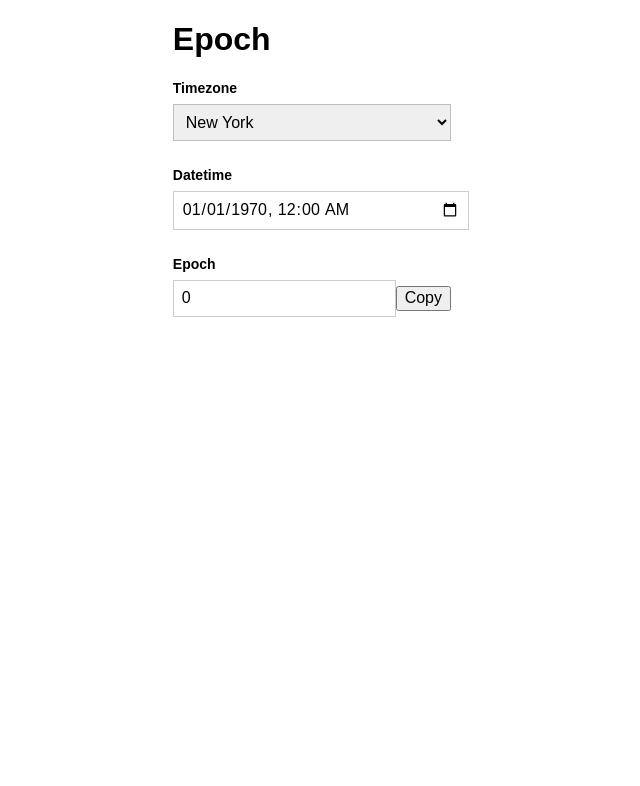
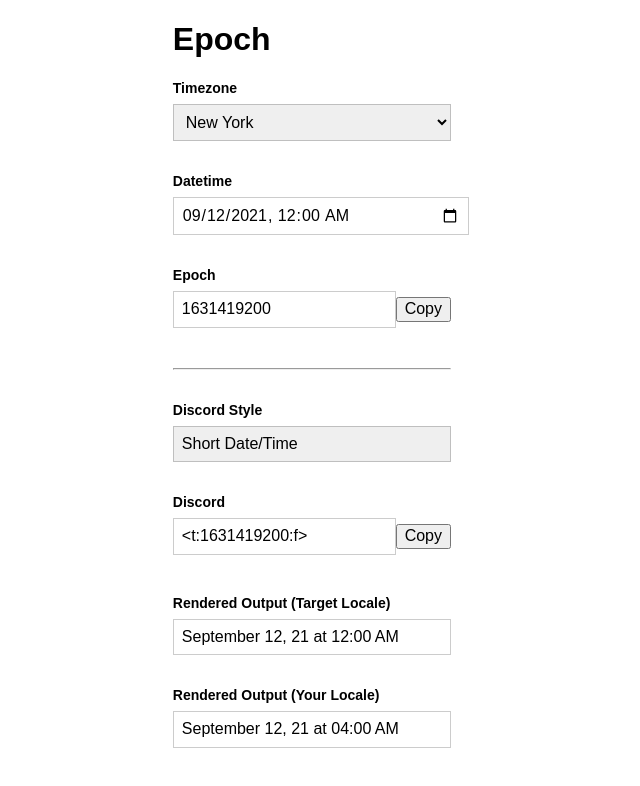
Before and after one commit to mshaugh/Epoch, a Next.js app: page / in a window 1280 px wide. Shown: the top 786 px of the page, without its empty margins (328-968 px from the left). Built offline with nearby package versions, Linux system fonts and the light colour scheme.

Commit message:
Add discord timestamp support

```diff
--- a/src/components/Epoch.tsx
+++ b/src/components/Epoch.tsx
@@ -1,74 +1,161 @@
 import React from 'react';
 
 import dayjs from 'dayjs';
+import relativeTime from 'dayjs/plugin/relativeTime';
+import timezone from 'dayjs/plugin/timezone';
 import utc from 'dayjs/plugin/utc';
-import timezone from 'dayjs/plugin/timezone';
 
+dayjs.extend(relativeTime);
 dayjs.extend(utc);
 dayjs.extend(timezone);
+
+const TIMEZONES: { [group: string]: { [timezone: string]: string } } = {
+    "America": {
+        "Los_Angeles": "en-US",
+        "New_York": "en-US",
+    },
+    "Europe": {
+        "Amsterdam": "nl-NL",
+        "Berlin": "de-DE",
+        "Dublin": "en-IE",
+        "Lisbon": "pt-PT",
+        "London": "en-GB",
+        "Madrid": "es-ES",
+        "Paris": "fr-FR",
+        "Rome": "it-IT",
+    }
+};
+
+const DISCORD_STYLES: { [format: string]: { description: string; format(epoch: dayjs.Dayjs, tz?: string): string; } } = {
+    t: {
+        description: "Short Time",
+        format: (epoch: dayjs.Dayjs, tz?: string) => { return new Intl.DateTimeFormat(tz ? Object.assign({}, ...Object.values(TIMEZONES))[tz.substring(tz.indexOf('/')+1)] : [], { timeZone: tz, hour: '2-digit', minute: '2-digit' }).format(epoch.toDate()) },
+    },
+    T: {
+        description: "Long Time",
+        format: (epoch: dayjs.Dayjs, tz?: string) => { return new Intl.DateTimeFormat(tz ? Object.assign({}, ...Object.values(TIMEZONES))[tz.substring(tz.indexOf('/')+1)] : [], { timeZone: tz, hour: '2-digit', minute: '2-digit', second: '2-digit' }).format(epoch.toDate()) },
+    },
+    d: {
+        description: "Short Date",
+        format: (epoch: dayjs.Dayjs, tz?: string) => { return new Intl.DateTimeFormat(tz ? Object.assign({}, ...Object.values(TIMEZONES))[tz.substring(tz.indexOf('/')+1)] : [], { timeZone: tz, year: '2-digit', month: '2-digit', day: '2-digit' }).format(epoch.toDate()) },
+    },
+    D: {
+        description: "Long Date",
+        format: (epoch: dayjs.Dayjs, tz?: string) => { return new Intl.DateTimeFormat(tz ? Object.assign({}, ...Object.values(TIMEZONES))[tz.substring(tz.indexOf('/')+1)] : [], { timeZone: tz, year: '2-digit', month: 'long', day: '2-digit' }).format(epoch.toDate()) },
+    },
+    f: {
+        description: "Short Date/Time",
+        format: (epoch: dayjs.Dayjs, tz?: string) => { return new Intl.DateTimeFormat(tz ? Object.assign({}, ...Object.values(TIMEZONES))[tz.substring(tz.indexOf('/')+1)] : [], { timeZone: tz, year: '2-digit', month: 'long', day: '2-digit', hour: '2-digit', minute: '2-digit' }).format(epoch.toDate()) },
+    },
+    F: {
+        description: "Long Date/Time",
+        format: (epoch: dayjs.Dayjs, tz?: string) => { return new Intl.DateTimeFormat(tz ? Object.assign({}, ...Object.values(TIMEZONES))[tz.substring(tz.indexOf('/')+1)] : [], { timeZone: tz, weekday: 'long', year: '2-digit', month: 'long', day: '2-digit', hour: '2-digit', minute: '2-digit' }).format(epoch.toDate()) },
+    },
+    R: {
+        description: "Relative Time",
+        format: (epoch: dayjs.Dayjs, tz?: string) => { return epoch.fromNow(); },
+    }
+};
 
 type EpochProps = {};
 
 type EpochState = {
     datetime: string;
+    discordStyle: string;
+    epoch: dayjs.Dayjs;
     timezone: string;
-    value: number;
 };
 
 export default class Epoch extends React.Component<EpochProps, EpochState> {
+    default: dayjs.Dayjs = dayjs().millisecond(0).second(0).minute(0).hour(0);
+
     constructor(props: EpochProps) {
         super(props);
 
         this.state = {
-            datetime: "1970-01-01T00:00",
+            datetime: this.default.format('YYYY-MM-DDTHH:mm'),
+            discordStyle: "f",
+            epoch: this.default.tz("America/New_York", true),
             timezone: "America/New_York",
-            value: 0,
         };
+    }
+
+    changeDatetime(event: any) {
+        this.setState({ datetime: event.target.value });
+    }
+
+    changeDiscordStyle(event: any) {
+        this.setState({ discordStyle: event.target.value });
     }
 
     changeTimezone(event: any) {
         this.setState({ timezone: event.target.value });
     }
 
-    changeDatetime(event: any) {
-        this.setState({ datetime: event.target.value });
+    renderedDiscordOutput(local: boolean): string {
+        return local ? DISCORD_STYLES[this.state.discordStyle].format(this.state.epoch) : DISCORD_STYLES[this.state.discordStyle].format(this.state.epoch, this.state.timezone);
     }
 
     componentDidUpdate(prevProps: EpochProps, prevState: EpochState) {
         if (this.state.datetime !== prevState.datetime || this.state.timezone !== prevState.timezone) {
-            const epoch = dayjs.tz(this.state.datetime, this.state.timezone);
-            this.setState({ value: epoch.utc().unix() });
+            const epoch = dayjs(this.state.datetime).tz(this.state.timezone, true);
+            this.setState({ epoch: epoch });
         }
     }
 
     render() {
-        dayjs.tz
         return (
             <form>
+                <div className="db w-100 mb4">
                     <label htmlFor="timezone" className="f6 b db mb2">Timezone</label>
                     <select id="timezone" name="timezone" defaultValue="America/New_York" onChange={(e) => this.changeTimezone(e)} className="ba b--black-20 pa2 mb2 db w-100">
-                    <optgroup label="America">
-                        <option value="America/Los_Angeles">Los Angeles</option>
-                        <option value="America/New_York">New York</option>
+                        {
+                            Object.entries(TIMEZONES).map(x => (
+                                <optgroup key={x[0]} label={x[0]}>
+                                    {
+                                        Object.entries(x[1]).map(y => (
+                                            <option key={`${x[0]}/${y[0]}`} value={`${x[0]}/${y[0]}`}>{y[0].replace(/\_/, " ")}</option>
+                                        ))
+                                    }
                                 </optgroup>
-                    <optgroup label="Europe">
-                        <option value="Europe/Amsterdam">Amsterdam</option>
-                        <option value="Europe/Berlin">Berlin</option>
-                        <option value="Europe/Dublin">Dublin</option>
-                        <option value="Europe/Lisbon">Lisbon</option>
-                        <option value="Europe/London">London</option>
-                        <option value="Europe/Madrid">Madrid</option>
-                        <option value="Europe/Paris">Paris</option>
-                        <option value="Europe/Rome">Rome</option>
-                    </optgroup>
+                            ))
+                        }
                     </select>
-                <br />
+                </div>
+                <div className="db w-100 mb4">
                     <label htmlFor="datetime" className="f6 b db mb2">Datetime</label>
-                <input type="datetime-local" id="datetime" name="datetime" defaultValue="1970-01-01T00:00" onChange={(e) => this.changeDatetime(e)} className="input-reset ba b--black-20 pa2 mb2 db w-100" />
-                <br />
+                    <input type="datetime-local" id="datetime" name="datetime" defaultValue={this.state.datetime} onChange={(e) => this.changeDatetime(e)} className="input-reset ba b--black-20 pa2 mb2 db w-100" />
+                </div>
+                <div className="db w-100 mb4">
                     <label htmlFor="epoch" className="f6 b db mb2">Epoch</label>
-                <input type="number" id="epoch" name="epoch" readOnly={true} value={this.state.value} className="input-reset ba b--black-20 pa2 mb2 di w-80" />
-                <button type="button" onClick={(e) => navigator.clipboard.writeText(`${this.state.value}`)} className="di w-20">Copy</button>
+                    <input type="number" id="epoch" name="epoch" readOnly={true} value={this.state.epoch.utc().unix()} className="input-reset ba b--black-20 pa2 mb2 di w-80" />
+                    <button type="button" onClick={(e) => navigator.clipboard.writeText(`${this.state.epoch.utc().unix()}`)} className="di w-20">Copy</button>
+                </div>
+
+                <hr />
+                <div className="db w-100 mt4 mb4">
+                    <label htmlFor="discord-style" className="f6 b db mb2">Discord Style</label>
+                    <select id="discord-style" name="discord-style" defaultValue="f" onChange={(e) => this.changeDiscordStyle(e)} className="input-reset ba b--black-20 pa2 mb2 db w-100">
+                        {
+                            Object.entries(DISCORD_STYLES).map(x => (
+                                <option key={x[0]} value={x[0]}>{x[1].description}</option>
+                            ))
+                        }
+                    </select>
+                </div>
+                <div className="db w-100 mb4">
+                    <label htmlFor="discord" className="f6 b db mb2">Discord</label>
+                    <input type="text" id="discord" name="discord" readOnly={true} value={`<t:${this.state.epoch.utc().unix()}:${this.state.discordStyle}>`} className="input-reset ba b--black-20 pa2 mb2 di w-80" />
+                    <button type="button" onClick={(e) => navigator.clipboard.writeText(`<t:${this.state.epoch.utc().unix()}:${this.state.discordStyle}>`)} className="di w-20">Copy</button>
+                </div>
+                <div className="db w-100 mb4">
+                    <label htmlFor="discord-rendered" className="f6 b db mb2">Rendered Output (Target Locale)</label>
+                    <input type="text" id="discord-rendered" name="discord-rendered" readOnly={true} value={this.renderedDiscordOutput(false)} className="input-reset ba b--black-20 pa2 mb2 db w-100" />
+                </div>
+                <div className="db w-100 mb4">
+                    <label htmlFor="discord-rendered-local" className="f6 b db mb2">Rendered Output (Your Locale)</label>
+                    <input type="text" id="discord-rendered-local" name="discord-rendered-local" readOnly={true} value={this.renderedDiscordOutput(true)} className="input-reset ba b--black-20 pa2 mb2 db w-100" />
+                </div>
             </form>
         );
     }
```
Lines whose indentation alone changed are shown as unchanged.
